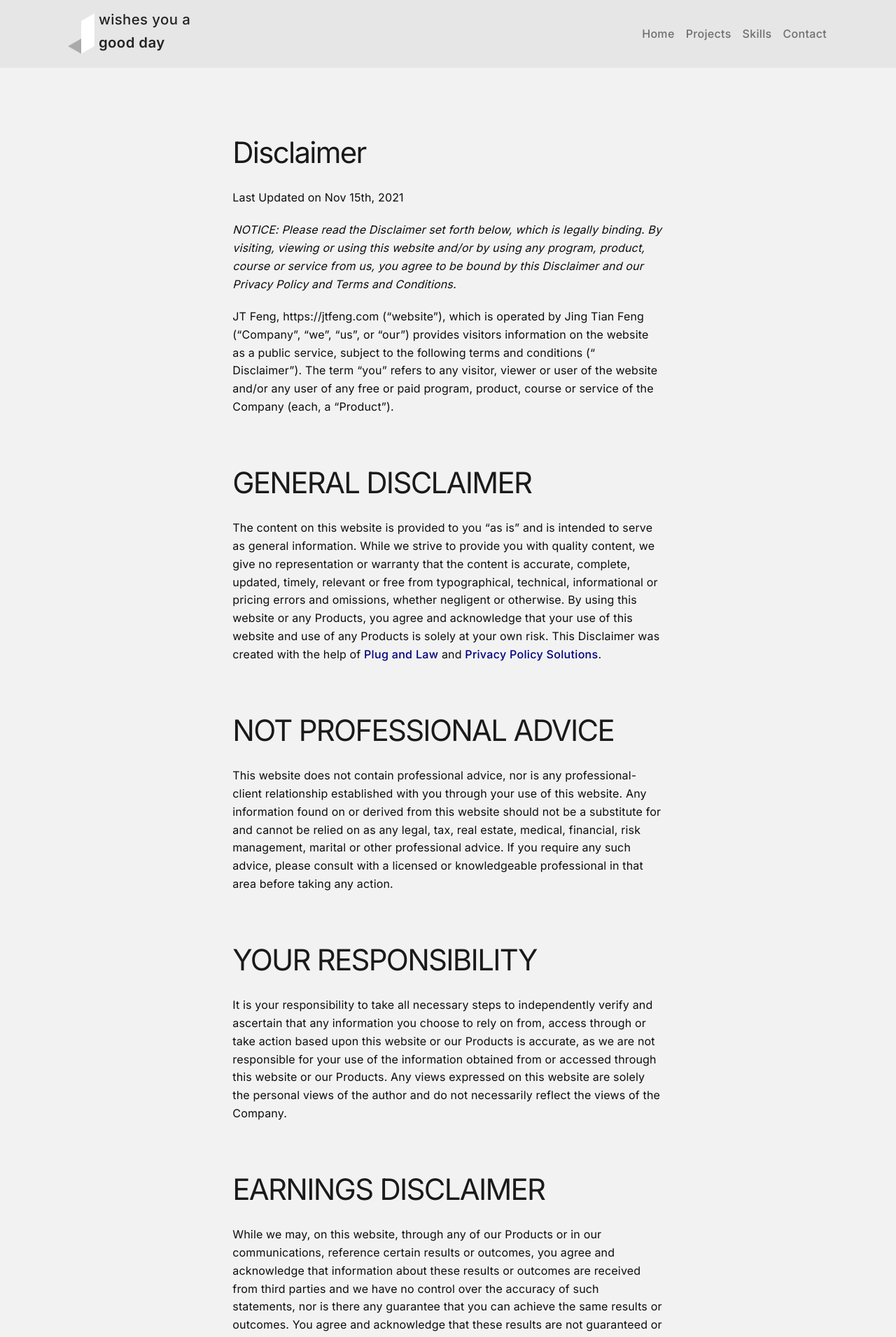
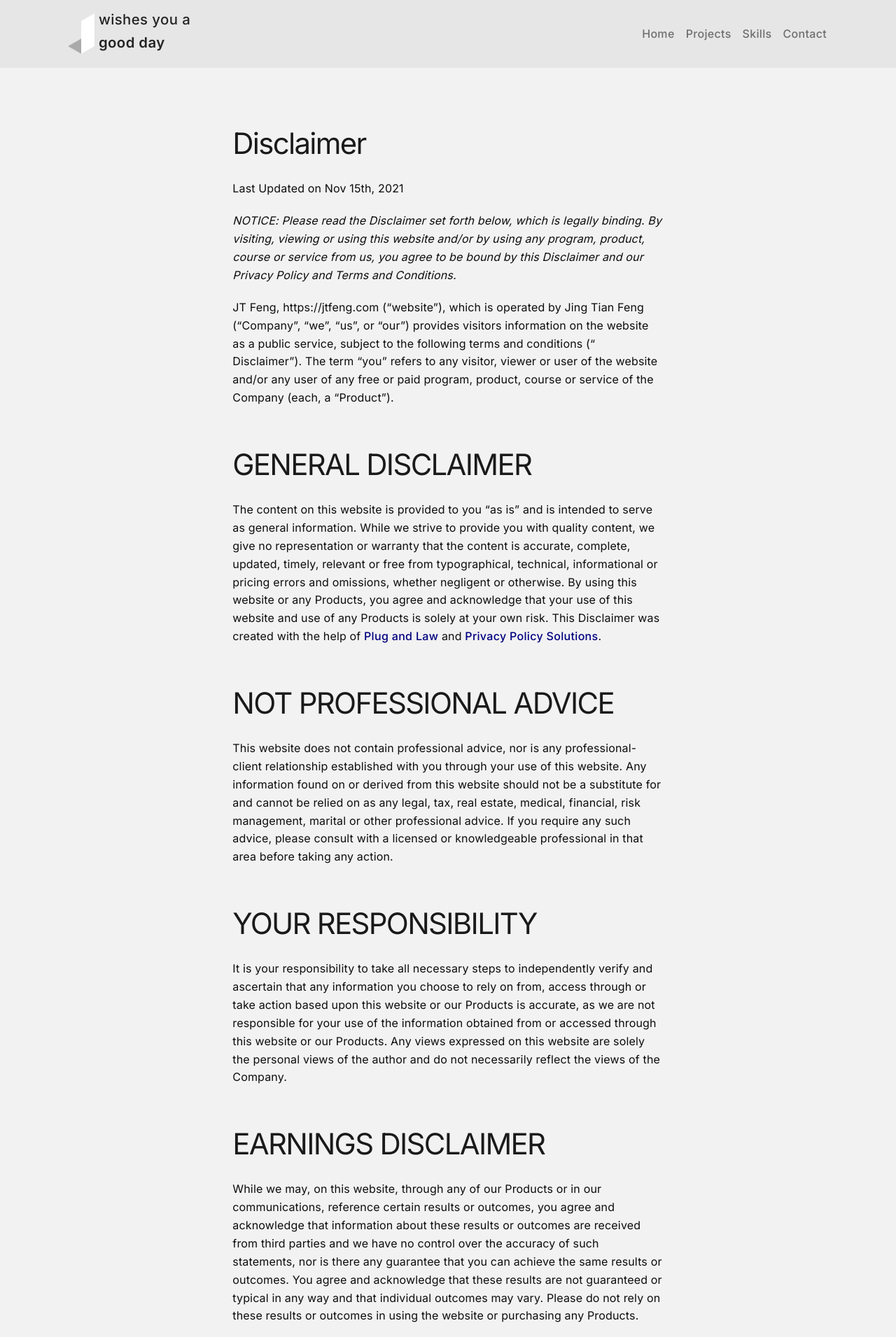
Before and after one commit to jingtianfeng/jtfeng-personal-1, a Jekyll site: the page built from disclaimer.md, in a window 1280 px wide. Shown: the top 1911 px of the page at 70% size. Built offline with Jekyll 4.4.1, drawn with Linux system fonts in a browser that asks for light colours.

Commit message:
Update styles and prose: add $prose-headings-margin-top

```diff
--- a/_sass/_prose.sass
+++ b/_sass/_prose.sass
@@ -2,7 +2,7 @@
   max-width: $prose-max-width
 
   h1, h2, h3, h4, h5, h6
-    margin-top: map-get($spacers, 6)
+    margin-top: $prose-headings-margin-top
     margin-bottom: map-get($spacers, 4)
 
   p + p
--- a/assets/css/styles.scss
+++ b/assets/css/styles.scss
@@ -245,6 +245,7 @@ $utilities: (
 // Custom
 // ---------------------------------------------------------------------------------
 $prose-max-width: 65ch;
+$prose-headings-margin-top: map-get($spacers, 7) / 2;
 $prose-paragraph-adjacent-sibling-margin-top: map-get($spacers, 3);
 $prose-list-padding-left: map-get($spacers, 4);
 $prose-list-padding-top: $prose-paragraph-adjacent-sibling-margin-top;
```
